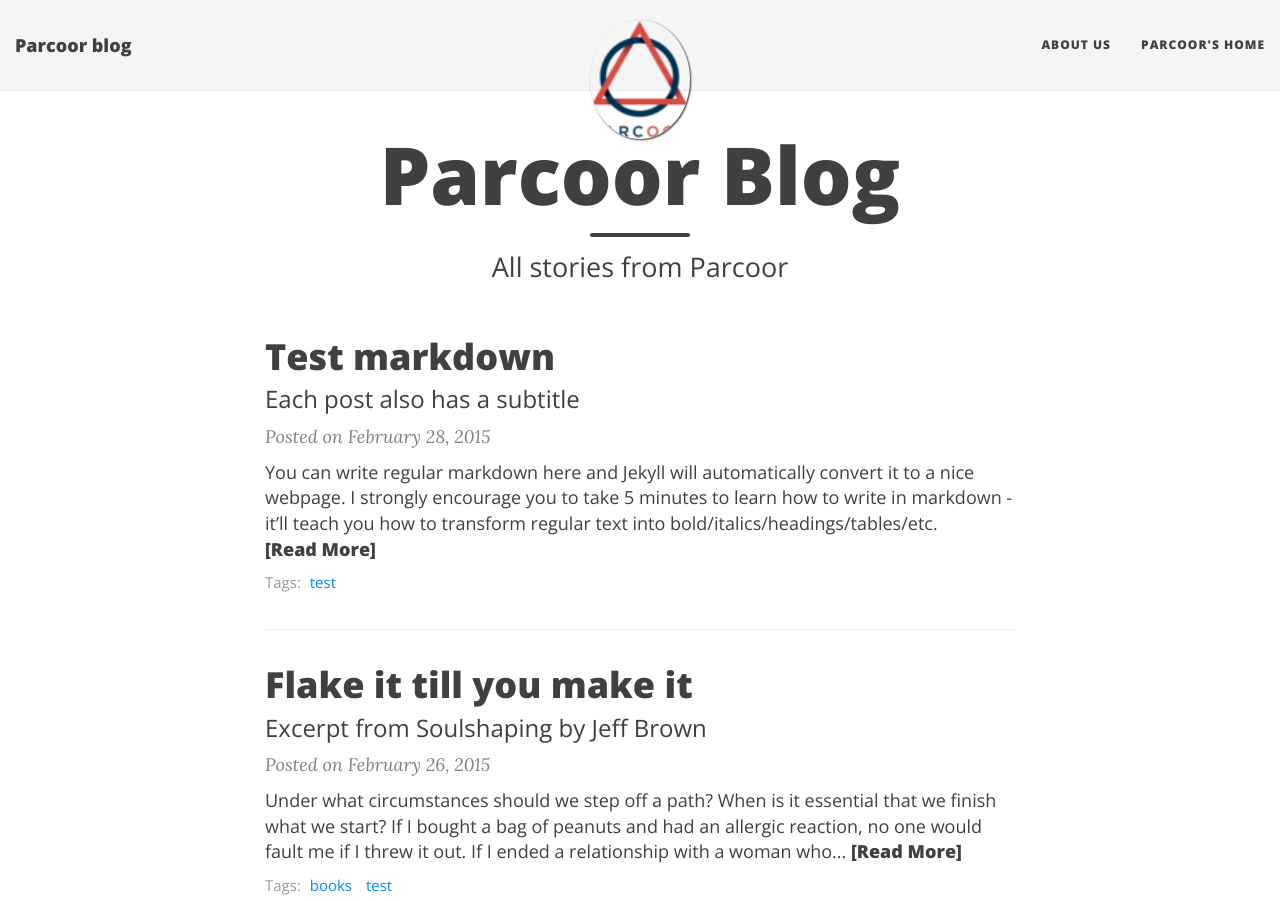
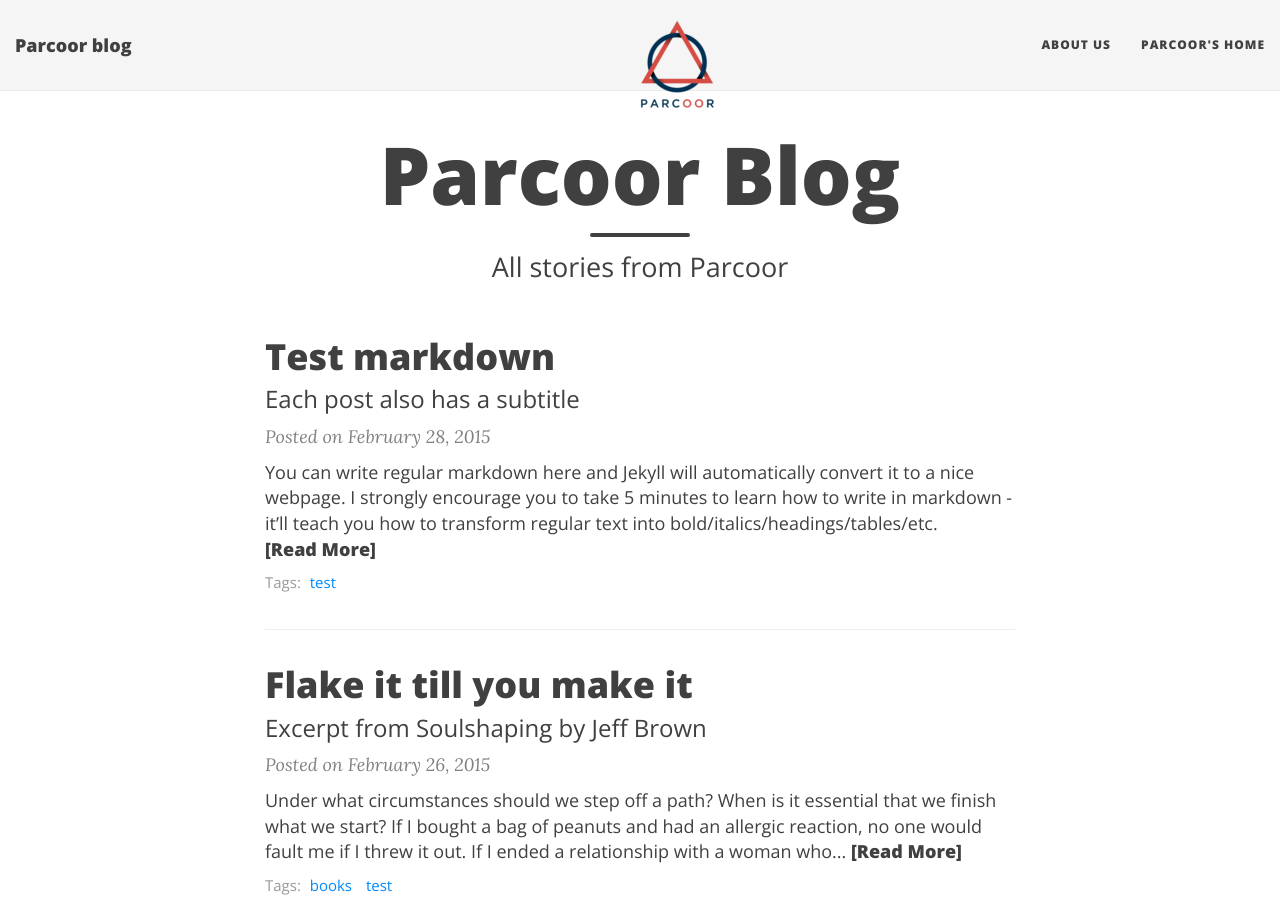
Before and after one commit to parcoor/parcoor.github.io, a Jekyll site: the page built from index.html, in a window 1280 px wide and 900 px high. Built offline with Jekyll 4.4.1, drawn with Linux system fonts in a browser that asks for light colours; nearby versions of some CDN libraries; the list of posts is cut into pages by our own code.

Commit message:
avatar styles removed

```diff
--- a/_includes/nav.html
+++ b/_includes/nav.html
@@ -45,9 +45,9 @@
 	</div>
 	{% elsif site.avatar and (layout.show-avatar or page.show-avatar) %}
 	<div class="avatar-container">
-	  <div class="avatar-img-border">
+	  <div class="">
 	    <a href="{{ '' | absolute_url }}">
-	      <img class="avatar-img" src="{{ site.avatar | relative_url }}" />
+	      <img class="" src="{{ site.avatar | relative_url }}" />
 		</a>
 	  </div>
 	</div>
```
